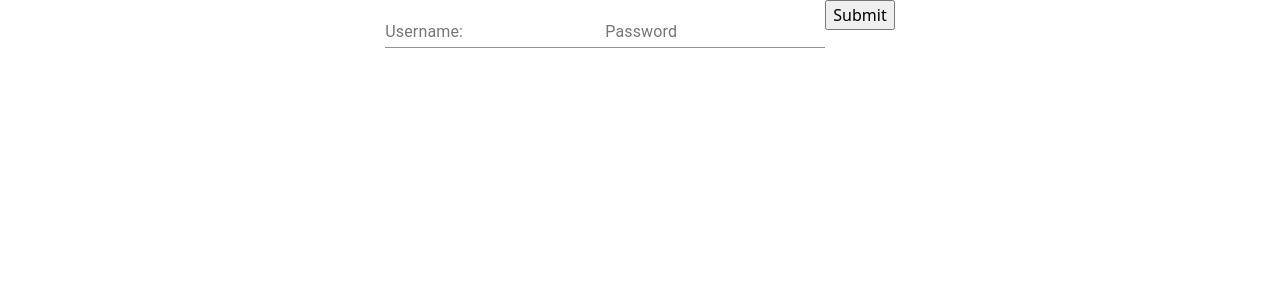
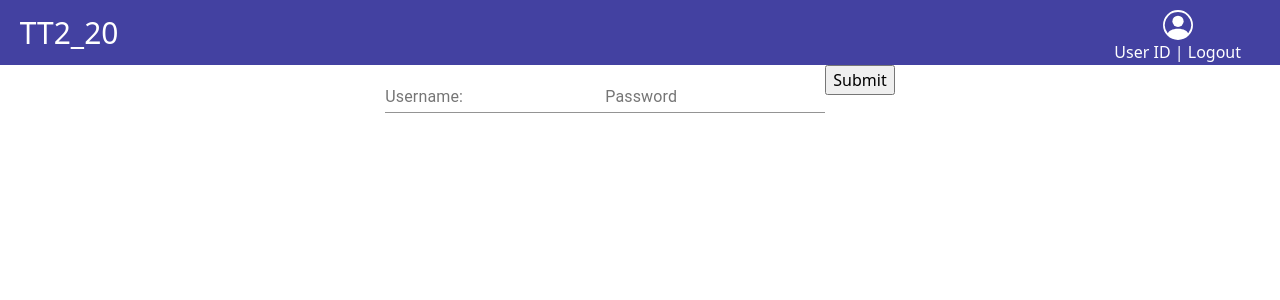
Before and after one commit to yangify/TT2_20, a React (Create React App) app in the folder frontend/tt2_20/: page / in a window 1280 px wide. Shown: the top 300 px of the page. Built offline with nearby package versions, Linux system fonts and the light colour scheme.

Commit message:
add nav bar

```diff
--- a/frontend/tt2_20/src/components/login.js
+++ b/frontend/tt2_20/src/components/login.js
@@ -49,6 +49,7 @@ class login extends React.Component {
         return (
 
             <div>
+                <TopNavBar />
                 <form className={FormControl}>
                     <TextField id="username" label="Username:" variant="standard" />
                     <TextField id="password" label="Password" variant="standard" />
```
